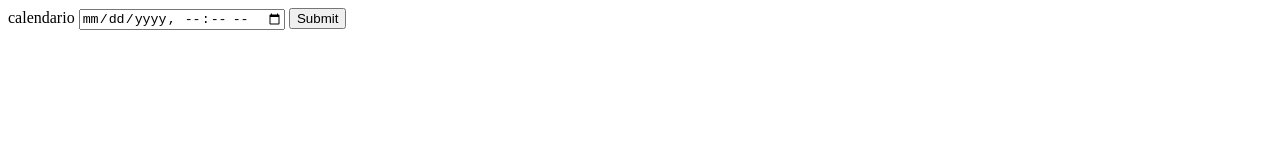
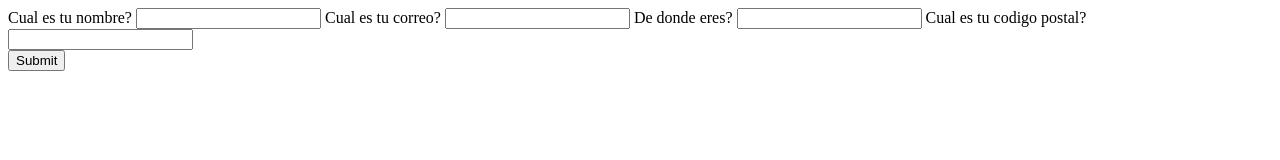
Before and after one commit to IgnacioConsuegra/html-and-css-class-, a plain HTML site: page claseCalendar/calendario.html in a window 1280 px wide. Drawn offline with Linux system fonts and the light colour scheme.

Commit message:
autocompletado y require

```diff
--- a/claseCalendar/calendario.html
+++ b/claseCalendar/calendario.html
@@ -3,35 +3,29 @@
 <head>
     <meta charset="UTF-8">
     <meta name="viewport" content="width=device-width, initial-scale=1.0">
-    <title>calendario</title>
+    <title>Calendario</title>
 </head>
 <body>
-
-  <!--   <form action="">
-        <label for="hora">
-            <span>hora</span>
-            <input type="time" id="hora" name="hora">
-        </label>
-        <label for="dia">
-            <span>dia</span>
-            <input type="date" id="dia" name="dia">
-        </label>
-        <label for="semana">
-            <span>semana</span>
-            <input type="week" id="semana" name="semana">
-        </label>
-        <label for="mes">
-            <span>mes</span>
-            <input type="month" id="mes" name="mes">
-        </label>
-            <input type="submit" >
-    </form> -->
-
-    <form action=""></form>
-        <label for="calendario">
-            <span>calendario</span>
-            <input type="datetime-local" id="calendario" name="calendario">
-        </label>
-        <input type="submit" name="" id="">
+    <main>
+        <form action="" >
+            <label for="nombre">
+                <span>Cual es tu nombre?</span>
+                <input type="text" name="nombre" id="nombre" autocomplete="name" required>
+            </label>
+            <label for="correo">
+                <span>Cual es tu correo?</span>
+                <input type="email" name="correo" id="correo" autocomplete="email" required>
+            </label>
+            <label for="país">
+                <span>De donde eres?</span>
+                <input type="text" name="país" id="país" autocomplete="country" required>
+            </label>
+            <label for="cp">
+                <span>Cual es tu codigo postal?</span>
+                <input type="text" name="codigo" id="codigo" autocomplete="postal-code" required>
+            </label>
+        </form>
+        <input type="submit">
+    </main>
 </body>
 </html>
```
